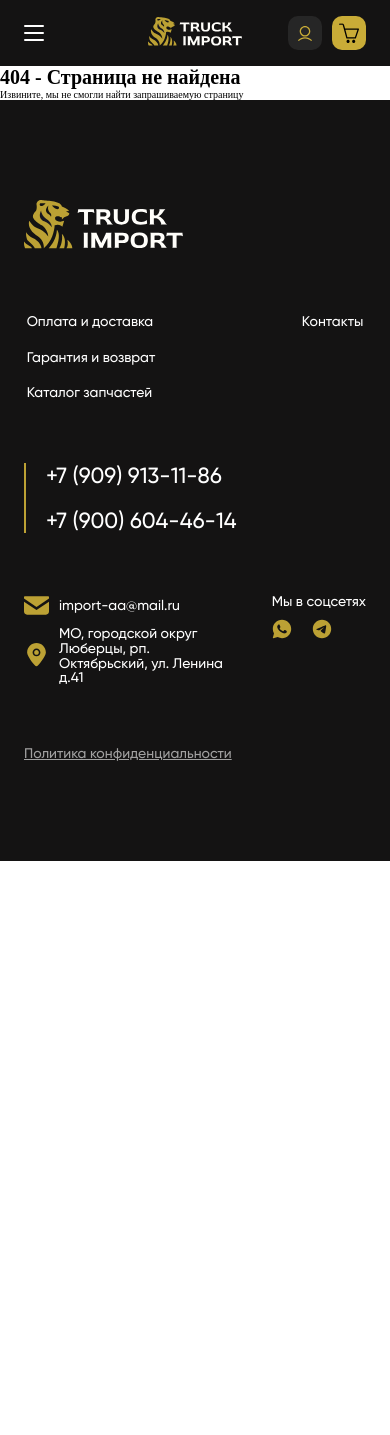
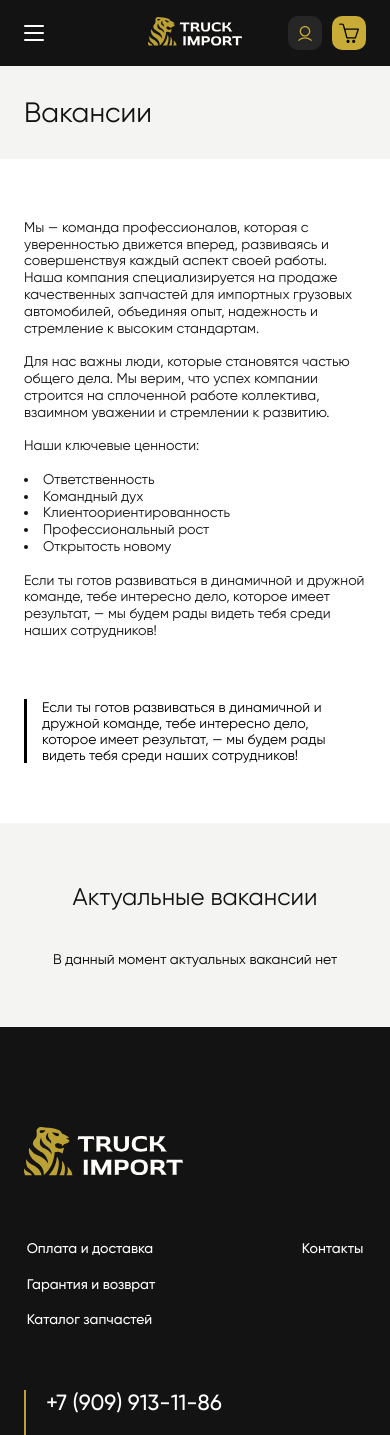
Before and after one commit to zdanovichd/truck-import, a Next.js app: page /vakansii in a window 390 px wide. Before the commit this address had no page. Shown: the top 1435 px of the page. Before the commit the page ends 861 px from the top, so only its background shows below. Built offline with nearby package versions, Linux system fonts and the light colour scheme.

Commit message:
Created page Vakansii

```diff
--- a/src/app/catalog/container.js
+++ b/src/app/catalog/container.js
@@ -6,6 +6,7 @@ import ProductList from '@/components/ui/ProductList/ProductList';
 import styles from './page.module.css';
 import BrandFilter from '@/components/ui/BrandFilter/BrandFilter';
 import { useState, useEffect } from "react";
+import Loading from "./loading";
 
 const fetcher = async (path) => {
   const response = await fetch(`${process.env.NEXT_PUBLIC_API_URL}/${path}&limit=${LIMIT}`);
@@ -86,7 +87,7 @@ export const ProductsContainer = () => {
   const allModels = data?.allModels || [];
   const allBrands = data?.allBrands || [];
 
-  if (isLoading) return <div className={styles.loading}>Загрузка товаров...</div>;
+  if (isLoading) return <Loading/>;
   if (error) return <div className={styles.error}>Ошибка загрузки: {error.message}</div>;
 
   return (
--- /dev/null
+++ b/src/app/catalog/loading.js
@@ -0,0 +1,5 @@
+export default function Loading() {
+  return (
+    <p>Загрузка каталога</p>
+  );
+}
--- /dev/null
+++ b/src/app/vakansii/page.js
@@ -0,0 +1,52 @@
+import SectionTitle from '@/components/ui/SectionTitle/SectionTitle';
+import styles from './page.module.css'
+import Image from 'next/image';
+
+export async function generateMetadata() {
+    return {
+      title: 'Вакансии - truck-import',
+      description: 'Ищете работу в стабильной и динамично развивающейся компании? Посмотрите доступные вакансии в «truck-import» — присоединяйтесь к команде профессионалов в сфере продаж запчастей для импортных грузовиков!',
+    };
+}
+
+export default async function Page() {
+
+  return (
+    <main>
+      <section className={styles.vakansii__hero}>
+        <h1 className={styles.vakansii__title}>
+          Вакансии
+        </h1>
+      </section>
+
+      <section className={styles.vakansii__content}>
+        <div className={styles.main__text}>
+          <p>Мы &mdash; команда профессионалов, которая с уверенностью движется вперед, развиваясь и совершенствуя каждый аспект своей работы. Наша компания специализируется на продаже качественных запчастей для импортных грузовых автомобилей, объединяя опыт, надежность и стремление к высоким стандартам.</p>
+          <br/>
+          <p>Для нас важны люди, которые становятся частью общего дела. Мы верим, что успех компании строится на сплоченной работе коллектива, взаимном уважении и стремлении к развитию.</p>
+          <br/>
+          <p>Наши ключевые ценности:</p>
+          <br/>
+          <ul>
+            <li>Ответственность</li>
+            <li>Командный дух</li>
+            <li>Клиентоориентированность</li>
+            <li>Профессиональный рост</li>
+            <li>Открытость новому</li>
+          </ul>
+          <br/>
+          <p>Если ты готов развиваться в динамичной и дружной команде, тебе интересно дело, которое имеет результат, &mdash; мы будем рады видеть тебя среди наших сотрудников!</p>
+        </div>
+        <p className={styles.text__left_border}>Если ты готов развиваться в динамичной и дружной команде, тебе интересно дело, которое имеет результат, — мы будем рады видеть тебя среди наших сотрудников!</p>
+      </section>
+
+      <section className={styles.advantages}>
+        <SectionTitle
+          title="Актуальные вакансии"
+          align='center'
+        />
+        <p className={styles.advantages__subtitle}>В данный момент актуальных вакансий нет</p>
+        </section>
+    </main>
+  );
+}
--- /dev/null
+++ b/src/app/vakansii/page.module.css
@@ -0,0 +1,206 @@
+.vakansii__hero {
+  display: flex;
+  flex-direction: row;
+  align-items: center;
+  justify-content: space-between;
+  padding: 6rem 15rem;
+  background-color: #F4F4F3;
+}
+
+.vakansii__title {
+  font-family: var(--font-gilroy), sans-serif;
+  font-weight: 400;
+  font-size: 4.4rem;
+  text-align: left;
+  color: #141313;
+}
+
+.vakansii__content {
+  padding: 6rem 15rem;
+  display: flex;
+  flex-direction: column;
+  gap: 6rem;
+}
+
+.text__left_border {
+    max-width: 108.4rem;
+    font-family: var(--font-gilroy), sans-serif;
+    font-weight: 400;
+    font-size: 1.8rem;
+    text-decoration: none;
+    border-left: 0.3rem solid #000000;
+    padding-left: 1.5rem;
+}
+
+.vakansii__h2 {
+  font-family: var(--font-gilroy), sans-serif;
+  font-weight: 400;
+  font-size: 3.6rem;
+  text-decoration: none;
+  color: #141313;
+}
+
+.main__text {
+  font-family: var(--font-gilroy), sans-serif;
+  font-weight: 400;
+  font-size: 1.8rem;
+  text-decoration: none;
+  color: #141313;
+  line-height: 120%;
+  letter-spacing: -2%;
+}
+
+.main__text ul,
+.main__text ul>li {
+  /* list-style-position: inside; */
+  list-style: disc inside;
+}
+
+.main__text ol,
+.main__text ol>li {
+  /* list-style-position: inside; */
+  list-style: number inside;
+}
+
+.advantages {
+  display: flex;
+  flex-direction: column;
+  background-color: #F4F4F3;
+  width: 100vw;
+  padding: 10rem 15rem;
+  align-items: center;
+  gap: 6rem;
+}
+
+.advantages__subtitle {
+  font-family: var(--font-gilroy), sans-serif;
+    font-weight: 400;
+    font-size: 1.8rem;
+    text-align: center;
+}
+
+.advantages__inner {
+  display: flex;
+  flex-direction: row;
+  width: 114rem;
+  justify-content: space-between;
+  /* gap: 4rem; */
+}
+
+.advantages__item {
+  display: flex;
+  flex-direction: column;
+  align-items: center;
+  gap: 3rem;
+}
+
+.advantages__image {
+  height: 8.7rem;
+  width: auto;
+}
+
+.advantages__text {
+  font-family: var(--font-gilroy), sans-serif;
+  font-weight: 700;
+  font-size: 2.2rem;
+  text-align: center;
+}
+
+.advantages__text_small {
+  font-size: 1.6rem;
+}
+
+.advantages__subtext {
+  font-family: var(--font-gilroy), sans-serif;
+  font-weight: 400;
+  font-size: 1.6rem;
+  text-align: center;
+}
+
+@media screen and (max-width: 767px) {
+  .vakansii__hero {
+    padding: 3rem 2.4rem;
+  }
+
+  .vakansii__title {
+    font-size: 2.8rem;
+  }
+
+  .vakansii__content {
+    padding: 6rem 2.4rem 6rem;
+  }
+
+  .text__left_border {
+      max-width: 100%;
+      font-size: 1.4rem;
+      border-left: 0.3rem solid #000000;
+      padding-left: 1.5rem;
+  }
+
+  .vakansii__h2 {
+    font-size: 2.4rem;
+    /* margin: 4rem 0; */
+  }
+
+  .main__text {
+    font-size: 1.4rem;
+  }
+
+  .advantages {
+    display: flex;
+    flex-direction: column;
+    background-color: #F4F4F3;
+    width: 100vw;
+    padding: 6rem 2.4rem;
+    align-items: center;
+    gap: 4rem;
+  }
+
+  .advantages__subtitle {
+  font-family: var(--font-gilroy), sans-serif;
+    font-weight: 400;
+    font-size: 1.4rem;
+    text-align: center;
+}
+
+  .advantages__inner {
+    display: flex;
+    flex-direction: row;
+    flex-wrap: wrap;
+    width: 34.2rem;
+    /* justify-content: space-between; */
+    justify-content: center;
+    gap: 2.2rem;
+  }
+
+  .advantages__item {
+    display: flex;
+    flex-direction: column;
+    align-items: center;
+    gap: 2rem;
+    max-width: 16rem;
+    width: 100%;
+    margin-bottom: 3rem;
+  }
+
+  .advantages__image {
+    height: 5rem;
+    width: auto;
+  }
+
+  .advantages__text {
+    font-size: 1.4rem;
+    line-height: 110%;
+  }
+
+  .advantages__text_small {
+    font-size: 1.4rem;
+  }
+
+  .advantages__subtext {
+    font-family: var(--font-gilroy), sans-serif;
+    font-weight: 400;
+    font-size: 1.4rem;
+    text-align: center;
+  }
+}
--- a/src/components/layout/Header/Header.js
+++ b/src/components/layout/Header/Header.js
@@ -44,14 +44,14 @@ const menuItems = [
       // { name: "Сотрудничество", href: "#" },
     ]
   },
-  // {
-  //   title: "О проекте",
-  //   name: "about",
-  //   items: [
-  //     { name: "Документы", href: "#" },
-  //     { name: "Вакансии", href: "#" }
-  //   ]
-  // }
+  {
+    title: "О проекте",
+    name: "about",
+    items: [
+      // { name: "Документы", href: "#" },
+      { name: "Вакансии", href: "/vakansii" }
+    ]
+  }
 ];
 
 const ArrowIcon = ({ isOpen }) => (
```
Also changed, not shown: src/app/robots.js (+10 -10 lines), src/components/ui/Product/Product.js (+6 -2 lines), src/components/ui/Product/product.module.css (+19 -1 lines), src/components/ui/ProductList/ProductList.js (+6 -2 lines), src/components/ui/ProductList/productlist.module.css (+17 -2 lines).
